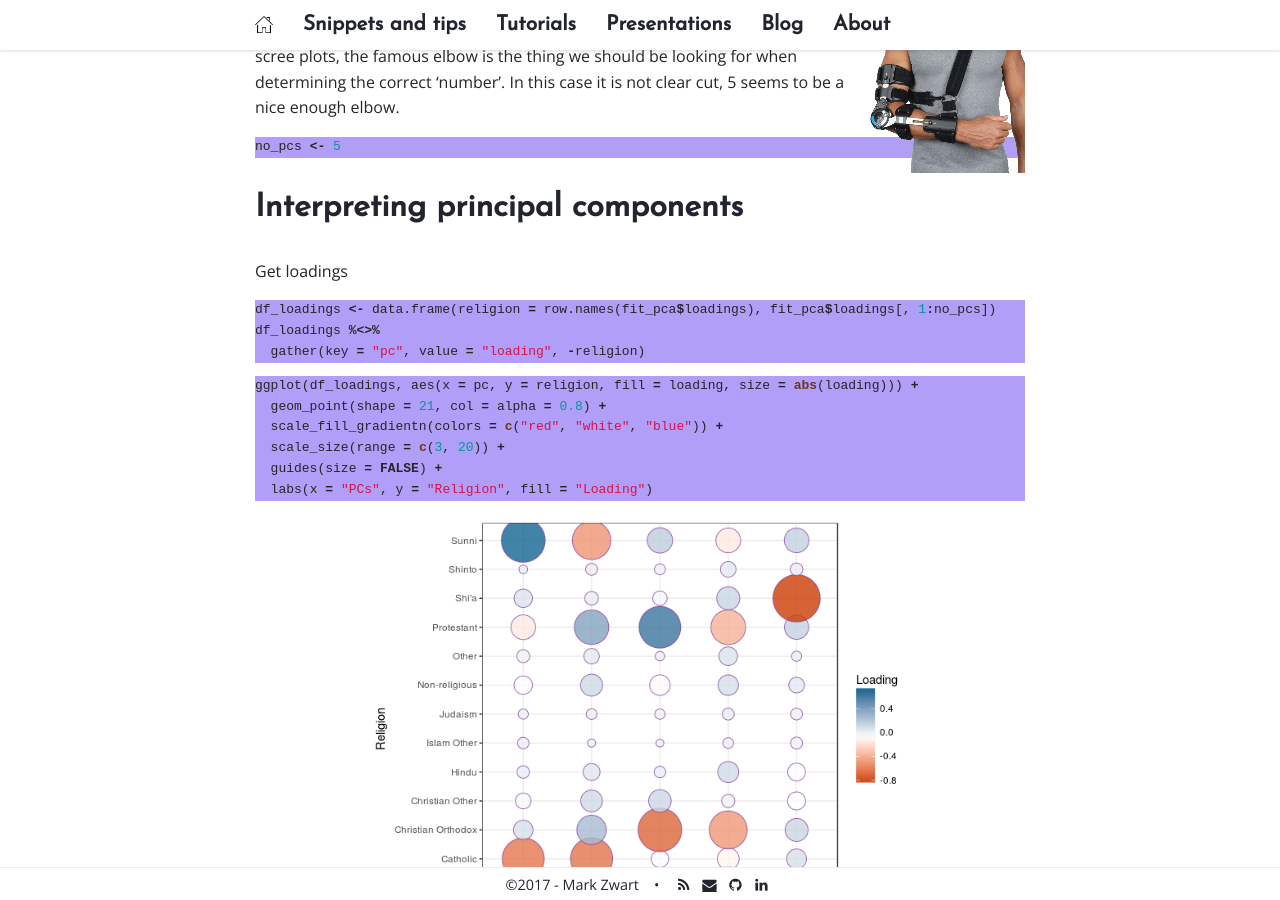
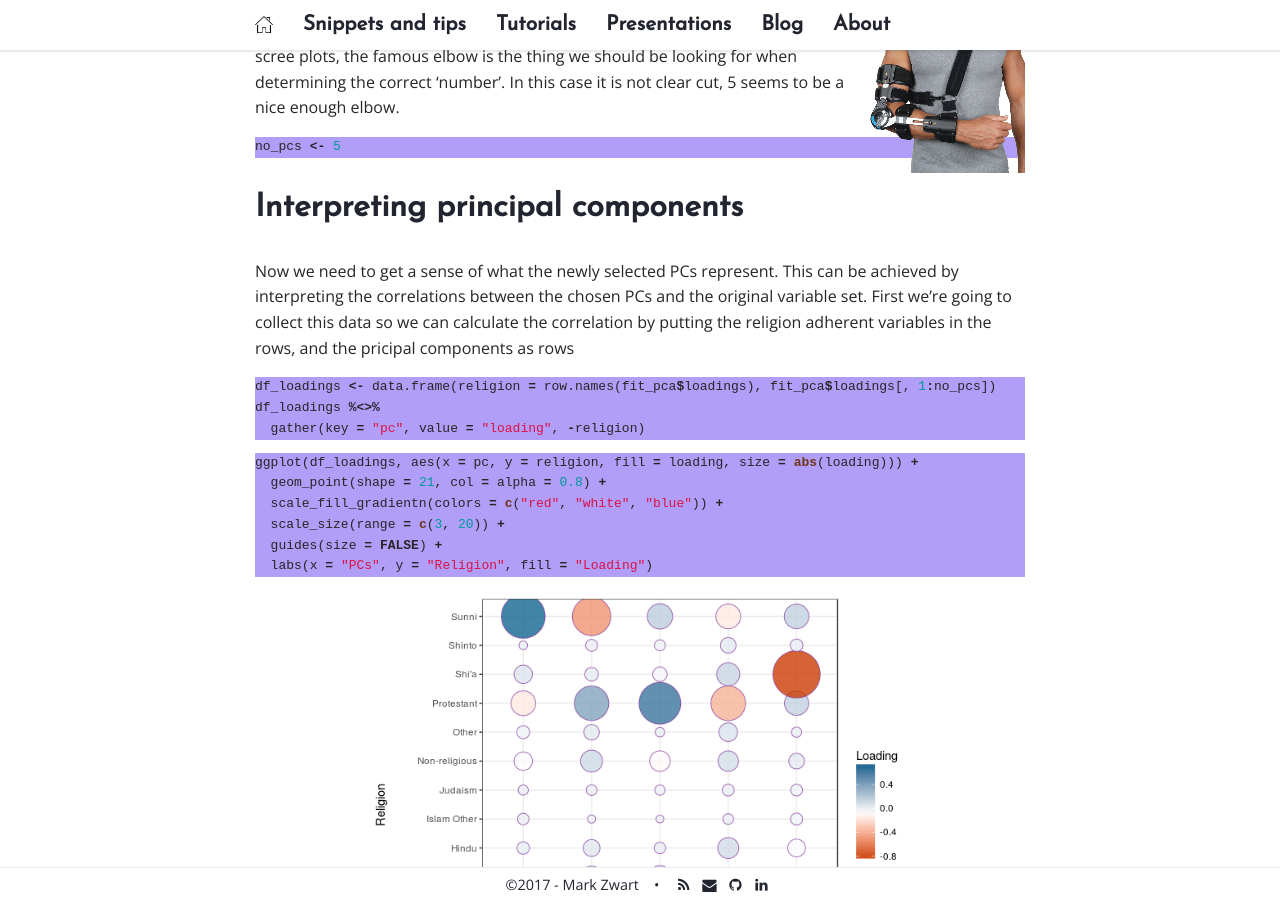
Before and after one commit to mark-me/mark-me.github.io, a Jekyll site: the page built from _pages/tutorials/pca/pca.md, in a window 1280 px wide and 900 px high, scrolled down 5211 px. Built offline with Jekyll 4.4.1, drawn with Linux system fonts in a browser that asks for light colours; nearby versions of some CDN libraries; comment, search, counter and statistics services are not loaded.

Commit message:
Update pca.md

````diff
--- a/_pages/tutorials/pca/pca.md
+++ b/_pages/tutorials/pca/pca.md
@@ -124,7 +124,7 @@ no_pcs <- 5
 
 # Interpreting principal components
 
-Get loadings
+Now we need to get a sense of what the newly selected PCs represent. This can be achieved by interpreting the correlations between the chosen PCs and the original variable set. First we're going to collect this data so we can calculate the correlation by putting the religion adherent variables in the rows, and the pricipal components as rows
 ```r
 df_loadings <- data.frame(religion = row.names(fit_pca$loadings), fit_pca$loadings[, 1:no_pcs])
 df_loadings %<>%
````
